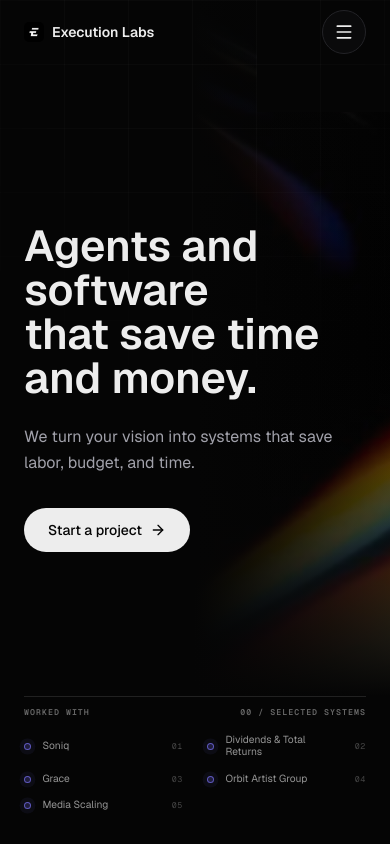
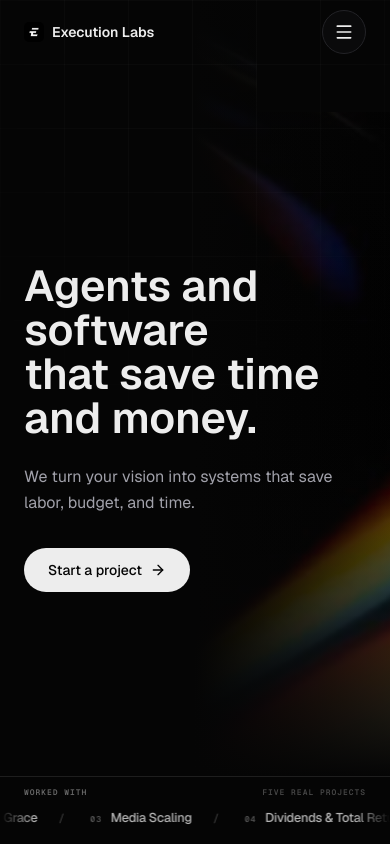
Before and after one commit to povssam/execution-labs-web, a Next.js app: page / in a window 390 px wide. Shown: the top 844 px of the page. Built offline with nearby package versions, Linux system fonts and the light colour scheme.

Commit message:
polish middle visual system

```diff
--- a/src/components/home/CapabilityStack.tsx
+++ b/src/components/home/CapabilityStack.tsx
@@ -65,7 +65,7 @@ export function CapabilityStack() {
               <span>{String(activeIndex + 1).padStart(2, "0")} / 04</span>
             </div>
 
-            <div className={styles.stackObject} role="group" aria-label="Capability stack">
+            <div className={styles.stackObject} data-state={activeIndex} role="group" aria-label="Capability stack">
               <Image src="/brand/hero-glass.png" alt="" fill sizes="(max-width: 767px) 100vw, 1100px" className={styles.prismField} draggable={false} />
               {stack.map((capability, index) => {
                 const delta = index - activeIndex;
@@ -80,13 +80,14 @@ export function CapabilityStack() {
                     tabIndex={index === activeIndex ? 0 : -1}
                     className={styles.plane}
                     data-active={index === activeIndex}
+                    data-depth={distance}
                     onClick={() => select(index)}
                     onKeyDown={(event) => onKeyDown(event, index)}
                     animate={reduceMotion ? { opacity: index === activeIndex ? 1 : 0.48 } : {
-                      x: delta * 15,
-                      y: delta * 66,
-                      scale: 1 - distance * 0.035,
-                      opacity: 1 - distance * 0.17,
+                      x: delta * 22,
+                      y: delta * 82,
+                      scale: 1 - distance * 0.045,
+                      opacity: 1 - distance * 0.21,
                     }}
                     transition={{ duration: reduceMotion ? 0.18 : 0.52 }}
                     style={{ "--plane-z": stack.length - distance } as CSSProperties}
--- a/src/components/home/Process.tsx
+++ b/src/components/home/Process.tsx
@@ -23,16 +23,37 @@ const statements = [
   "Test it in real use.",
 ] as const;
 
+type LensState = {
+  objectPosition: string;
+  scale: number;
+  x: string;
+  y: string;
+  focusX: string;
+  focusY: string;
+  arc: number;
+};
+
+const lensStates: LensState[] = [
+  { objectPosition: "89% 54%", scale: 1.28, x: "-3%", y: "2%", focusX: "-12%", focusY: "10%", arc: -24 },
+  { objectPosition: "82% 48%", scale: 1.34, x: "-1%", y: "-1%", focusX: "4%", focusY: "-7%", arc: -6 },
+  { objectPosition: "76% 43%", scale: 1.38, x: "2%", y: "-2%", focusX: "16%", focusY: "-12%", arc: 14 },
+  { objectPosition: "70% 48%", scale: 1.32, x: "0%", y: "1%", focusX: "8%", focusY: "8%", arc: 34 },
+];
+
 export function Process() {
   const sceneRef = useRef<HTMLDivElement | null>(null);
   const [activeIndex, setActiveIndex] = useState(0);
   const reduceMotion = usePrefersReducedMotion();
   const activeStep = process[activeIndex];
+  const lensState = lensStates[activeIndex];
   const { scrollYProgress } = useScroll({ target: sceneRef, offset: ["start start", "end end"] });
-  const rawRotation = useTransform(scrollYProgress, [0, 1], [-12, 18]);
-  const rawScale = useTransform(scrollYProgress, [0, 0.34, 0.67, 1], [1.31, 1.39, 1.3, 1.36]);
-  const rawX = useTransform(scrollYProgress, [0, 0.34, 0.67, 1], ["0%", "-4%", "3%", "-2%"]);
-  const rawY = useTransform(scrollYProgress, [0, 0.34, 0.67, 1], ["0%", "2%", "-3%", "1%"]);
+  const rawRotation = useTransform(scrollYProgress, [0, 0.34, 0.67, 1], [-14, -4, 8, 18]);
+  const rawScale = useTransform(scrollYProgress, [0, 0.34, 0.67, 1], lensStates.map((state) => state.scale));
+  const rawX = useTransform(scrollYProgress, [0, 0.34, 0.67, 1], lensStates.map((state) => state.x));
+  const rawY = useTransform(scrollYProgress, [0, 0.34, 0.67, 1], lensStates.map((state) => state.y));
+  const focusX = useTransform(scrollYProgress, [0, 0.34, 0.67, 1], lensStates.map((state) => state.focusX));
+  const focusY = useTransform(scrollYProgress, [0, 0.34, 0.67, 1], lensStates.map((state) => state.focusY));
+  const arcRotation = useTransform(scrollYProgress, [0, 0.34, 0.67, 1], lensStates.map((state) => state.arc));
   const rotation = useSpring(rawRotation, { stiffness: 82, damping: 26, mass: 0.8 });
   const scale = useSpring(rawScale, { stiffness: 76, damping: 25, mass: 0.82 });
 
@@ -79,10 +100,12 @@ export function Process() {
 
             <div className={styles.layout}>
               <div className={styles.lensWrap} aria-hidden="true">
-                <motion.div className={styles.lens} style={{ rotate: reduceMotion ? activeIndex * 7 - 10 : rotation }}>
-                  <motion.div className={styles.lensMedia} style={{ scale: reduceMotion ? 1.32 : scale, x: reduceMotion ? 0 : rawX, y: reduceMotion ? 0 : rawY }}>
-                    <Image src="/brand/hero-glass.png" alt="" fill sizes="(max-width: 767px) 76vw, 42vw" className={styles.lensImage} draggable={false} />
+                <motion.div className={styles.lens} data-state={activeIndex} style={{ rotate: reduceMotion ? lensState.arc : rotation }}>
+                  <motion.div className={styles.lensMedia} style={{ scale: reduceMotion ? lensState.scale : scale, x: reduceMotion ? lensState.x : rawX, y: reduceMotion ? lensState.y : rawY }}>
+                    <Image src="/brand/hero-glass.png" alt="" fill sizes="(max-width: 767px) 76vw, 42vw" className={styles.lensImage} style={{ objectPosition: lensState.objectPosition }} draggable={false} />
                   </motion.div>
+                  <motion.span className={styles.lensArc} style={{ rotate: reduceMotion ? lensState.arc : arcRotation }} />
+                  <motion.span className={styles.lensFocus} style={{ x: reduceMotion ? lensState.focusX : focusX, y: reduceMotion ? lensState.focusY : focusY }} />
                   <div className={styles.lensShade} />
                 </motion.div>
                 <span className={styles.lensIndex}>{activeStep.index}</span>
--- /dev/null
+++ b/src/components/home/WorkedWith.module.css
@@ -0,0 +1,140 @@
+.section {
+  position: relative;
+  overflow: hidden;
+  padding-block: 0.8rem 1.55rem;
+  border-top: 1px solid rgba(237, 237, 237, 0.11);
+  background: #050505;
+}
+
+.shell {
+  width: min(calc(100% - 3rem), var(--content-max));
+  margin-inline: auto;
+}
+
+.meta {
+  display: flex;
+  align-items: baseline;
+  justify-content: space-between;
+  gap: 1rem;
+  color: rgba(237, 237, 237, 0.42);
+  font-family: var(--font-geist-mono), monospace;
+  font-size: 0.56rem;
+  font-weight: 600;
+  letter-spacing: 0.12em;
+  line-height: 1.2;
+  text-transform: uppercase;
+}
+
+.meta span:last-child {
+  color: rgba(237, 237, 237, 0.28);
+}
+
+.marquee {
+  position: relative;
+  overflow: hidden;
+  margin-top: 0.95rem;
+  -webkit-mask-image: linear-gradient(to right, transparent, #000 7%, #000 93%, transparent);
+  mask-image: linear-gradient(to right, transparent, #000 7%, #000 93%, transparent);
+}
+
+.track {
+  display: flex;
+  width: max-content;
+  transform: translate3d(0, 0, 0);
+  animation: workedWithMarquee 48s linear infinite;
+  will-change: transform;
+}
+
+.sequence {
+  display: flex;
+  align-items: baseline;
+  gap: clamp(1.7rem, 3vw, 3.8rem);
+  padding-right: clamp(1.7rem, 3vw, 3.8rem);
+}
+
+.item {
+  display: inline-flex;
+  align-items: baseline;
+  gap: 0.7rem;
+  color: rgba(237, 237, 237, 0.76);
+  font-size: clamp(0.82rem, 1.05vw, 1rem);
+  font-weight: 500;
+  letter-spacing: -0.02em;
+  line-height: 1.2;
+  white-space: nowrap;
+}
+
+.itemIndex {
+  color: rgba(237, 237, 237, 0.34);
+  font-family: var(--font-geist-mono), monospace;
+  font-size: 0.52rem;
+  font-weight: 600;
+  letter-spacing: 0.1em;
+}
+
+.separator {
+  margin-left: clamp(0.8rem, 1.5vw, 1.5rem);
+  color: rgba(237, 237, 237, 0.25);
+  font-family: var(--font-geist-mono), monospace;
+  font-size: 0.7rem;
+}
+
+@keyframes workedWithMarquee {
+  to {
+    transform: translate3d(-50%, 0, 0);
+  }
+}
+
+.section:hover .track {
+  animation-play-state: paused;
+}
+
+@media (max-width: 767px) {
+  .section {
+    padding-block: 0.7rem calc(1.15rem + env(safe-area-inset-bottom));
+  }
+
+  .shell {
+    width: calc(100% - 3rem);
+  }
+
+  .meta {
+    font-size: 0.5rem;
+  }
+
+  .marquee {
+    margin-top: 0.8rem;
+    -webkit-mask-image: linear-gradient(to right, transparent, #000 9%, #000 91%, transparent);
+    mask-image: linear-gradient(to right, transparent, #000 9%, #000 91%, transparent);
+  }
+
+  .track {
+    animation-duration: 42s;
+  }
+
+  .sequence {
+    gap: 1.6rem;
+    padding-right: 1.6rem;
+  }
+
+  .item {
+    gap: 0.55rem;
+    font-size: 0.8rem;
+  }
+
+  .separator {
+    margin-left: 0.75rem;
+  }
+}
+
+@media (prefers-reduced-motion: reduce) {
+  .track {
+    transform: translate3d(0, 0, 0);
+    animation: none;
+    will-change: auto;
+  }
+
+  .section:hover .track {
+    animation-play-state: running;
+  }
+}
--- a/src/components/home/WorkedWith.tsx
+++ b/src/components/home/WorkedWith.tsx
@@ -1,36 +1,44 @@
+import styles from "./WorkedWith.module.css";
+
 const clients = [
   "Soniq",
+  "Grace",
+  "Media Scaling",
   "Dividends & Total Returns",
-  "Grace",
   "Orbit Artist Group",
-  "Media Scaling",
 ];
 
 export function WorkedWith() {
   return (
-    <section className="worked-with-surface relative overflow-hidden">
-      <div
-        className="worked-with-grid relative z-10"
+    <section
+      className={styles.section}
       role="group"
       aria-label={`Worked with ${clients.join(", ")}`}
     >
-        <div className="worked-with-heading">
+      <div className={styles.shell}>
+        <div className={styles.meta} aria-hidden="true">
           <span>Worked with</span>
-          <span>00 / selected systems</span>
+          <span>Five real projects</span>
+        </div>
       </div>
 
-        <div className="worked-client-grid">
+      <div className={styles.marquee}>
+        <div className={styles.track} aria-hidden="true">
+          {[0, 1].map((copy) => (
+            <div key={copy} className={styles.sequence}>
               {clients.map((client, index) => (
-            <span key={client} className="worked-client">
-              <span className="worked-client-node" aria-hidden="true" />
+                <span key={`${copy}-${client}`} className={styles.item}>
+                  <span className={styles.itemIndex}>{String(index + 1).padStart(2, "0")}</span>
                   <span>{client}</span>
-              <span className="worked-client-index" aria-hidden="true">
-                {String(index + 1).padStart(2, "0")}
-              </span>
+                  <span className={styles.separator}>/</span>
                 </span>
               ))}
             </div>
+          ))}
         </div>
+      </div>
+
+      <span className="sr-only">Worked with {clients.join(", ")}.</span>
     </section>
   );
 }
```
Also changed, not shown: src/components/home/CapabilityStack.module.css (+22 -14 lines), src/components/home/Process.module.css (+9 -7 lines). Lines whose indentation alone changed are shown as unchanged.
